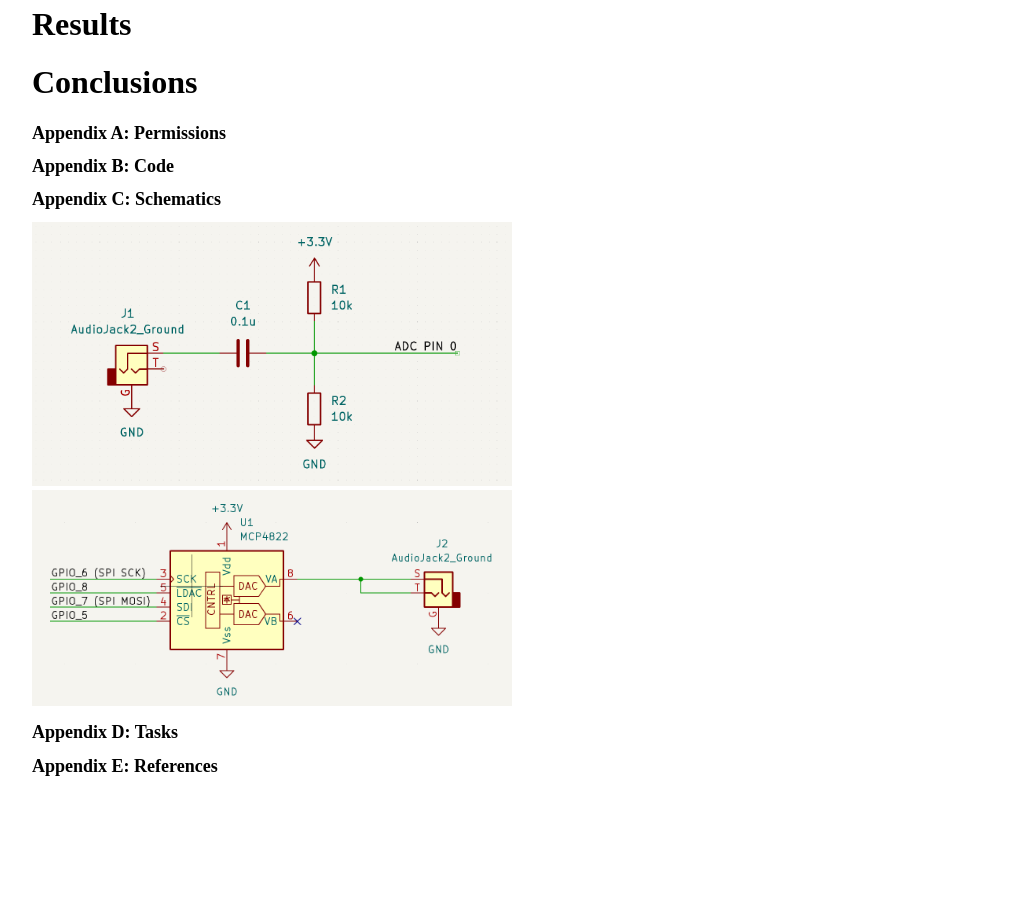
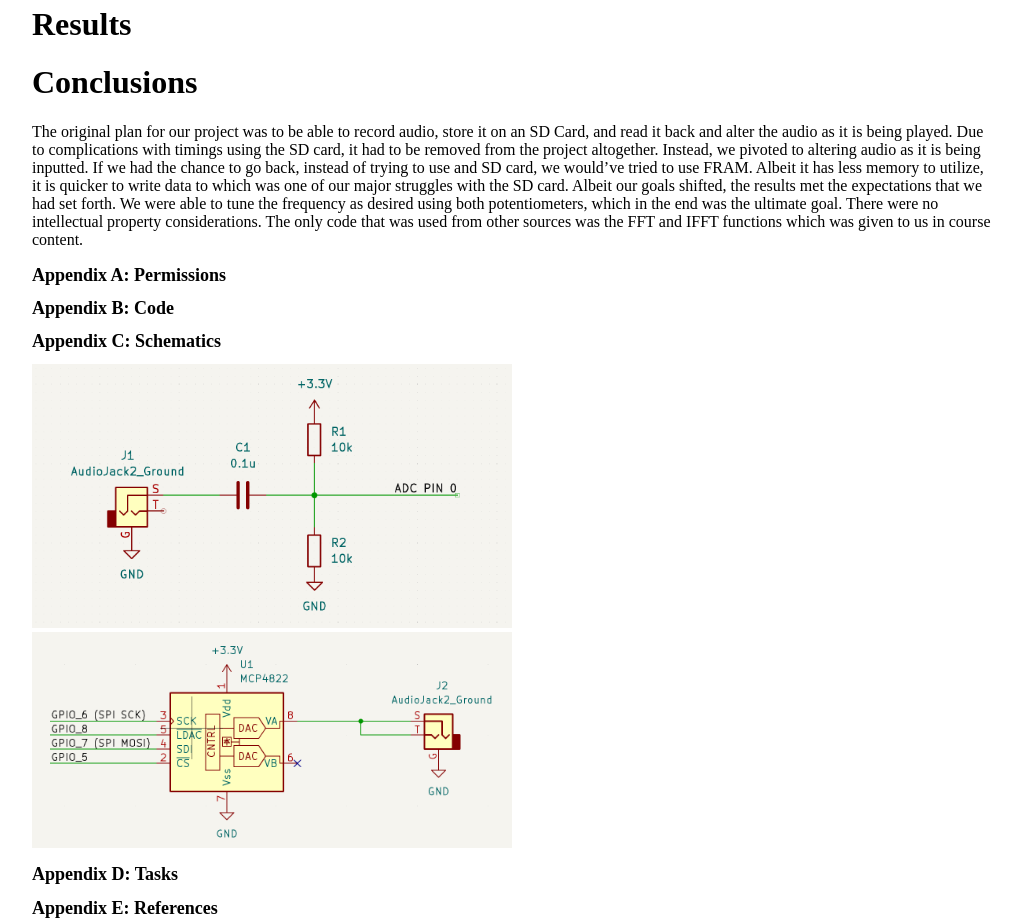
Before and after one commit to jwtamor/jwt95_mll264_mja283, a plain HTML site: page index.html in a window 1280 px wide. Shown: the part 2060-2982 px from the top of the page, without its empty margins (128-1149 px from the left). Before the commit the page ends 2849 px from the top, so only its background shows below. Drawn offline with Linux system fonts and the light colour scheme.

Commit message:
Update index.html
Added Conclusion

```diff
--- a/index.html
+++ b/index.html
@@ -174,6 +174,17 @@
     <h2>VGA Graphics</h2>
     <h1>Results</h1>
     <h1>Conclusions</h1>
+    <p>
+      The original plan for our project was to be able to record audio, store it on an SD Card, and read it back and alter the
+      audio as it is being played. Due to complications with timings using the SD card, it had to be removed from the project
+      altogether. Instead, we pivoted to altering audio as it is being inputted. If we had the chance to go back, instead of
+      trying to use and SD card, we would’ve tried to use FRAM. Albeit it has less memory to utilize, it is quicker to write data
+      to which was one of our major struggles with the SD card. Albeit our goals shifted, the results met the expectations that we
+      had set forth. We were able to tune the frequency as desired using both potentiometers, which in the end was the ultimate goal.
+      There were no intellectual property considerations. The only code that was used from other sources was the FFT and IFFT functions
+      which was given to us in course content.
+    </p>
+
     <div id="appendices">
       <h1>Appendix A: Permissions</h1>
       <h1>Appendix B: Code</h1>
```
